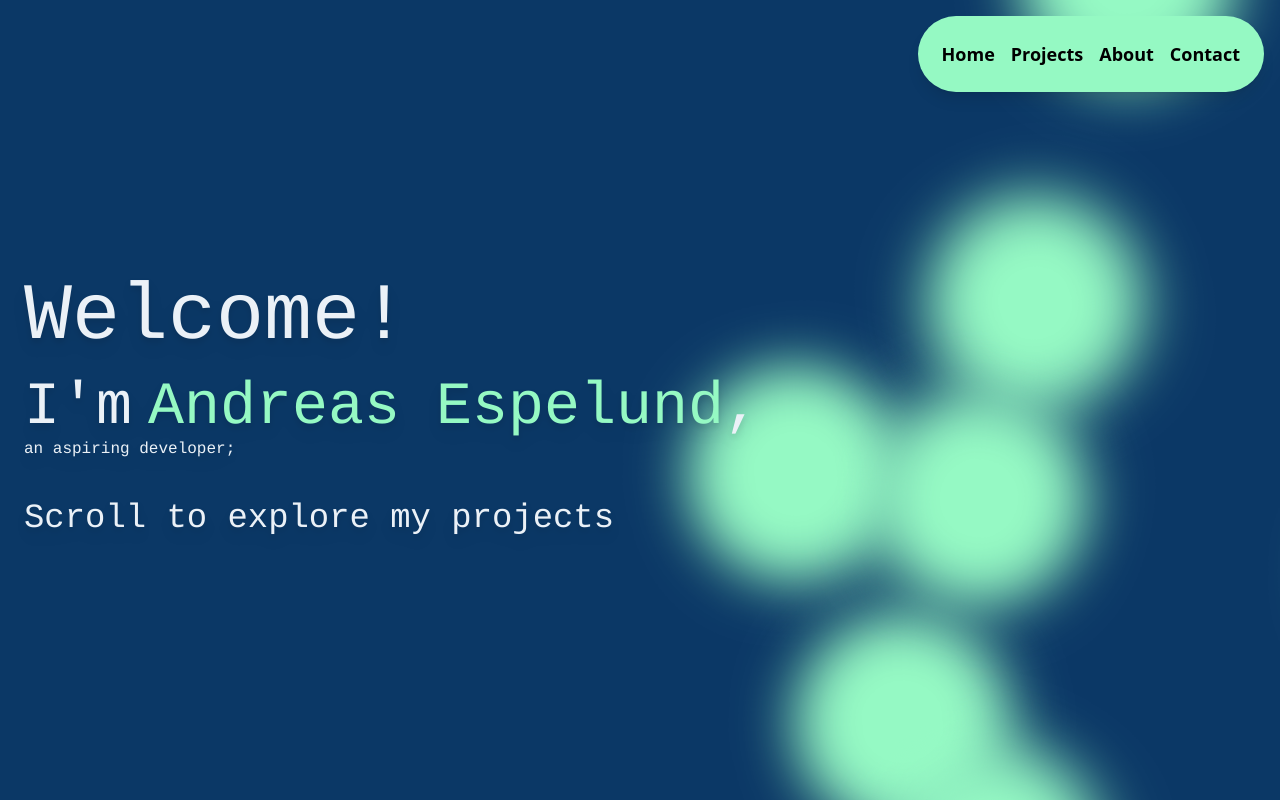
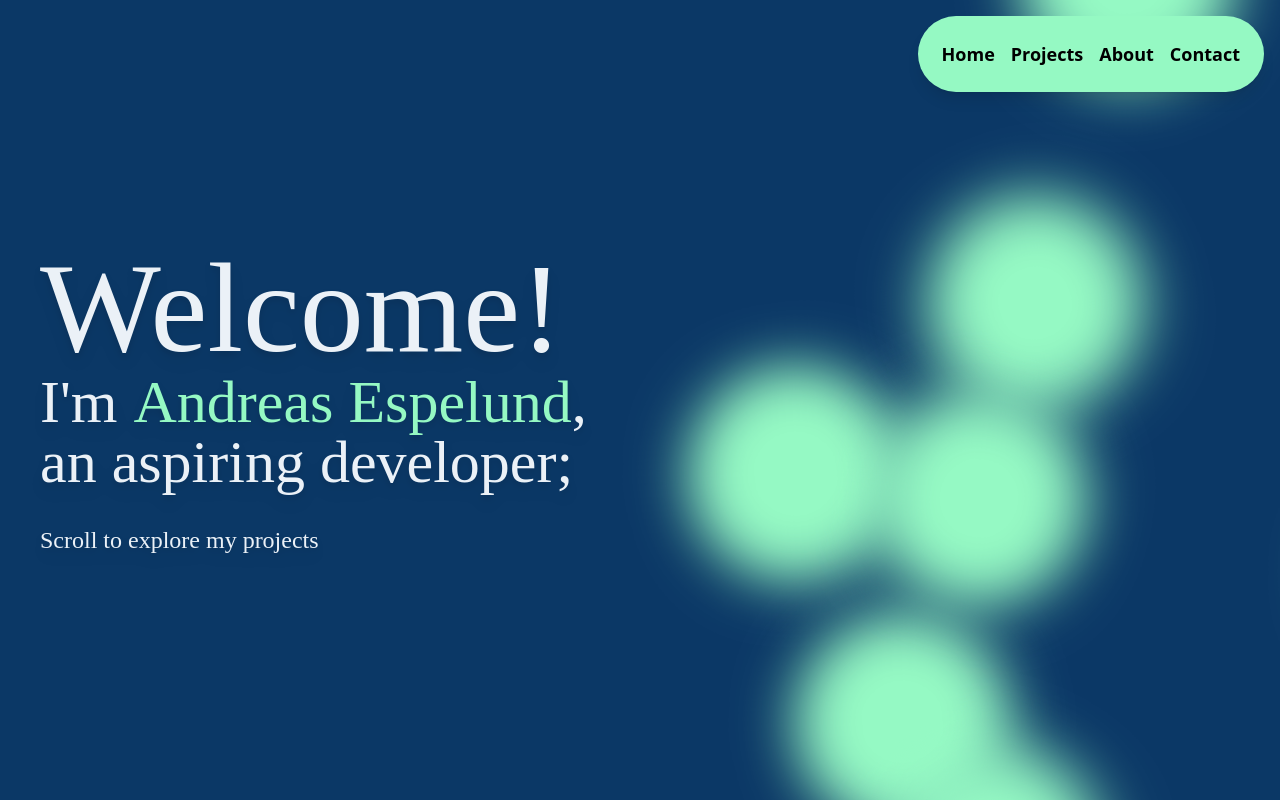
Before and after one commit to Andreas-Espelund/my_portfolio, a Next.js app: page / in a window 1280 px wide. Shown: the top 800 px of the page. Built offline with nearby package versions, Linux system fonts and the light colour scheme.

Commit message:
font changes

```diff
--- a/app/components/CardView.jsx
+++ b/app/components/CardView.jsx
@@ -17,7 +17,7 @@ export default function CardView({project}) {
   }
 
   return (
-    <div id={project.id} className="flex flex-col gap-4 bg-white hover:bg-white/60 overflow-hidden rounded-lg  w-full lg:w-96 shadow-lg lg:hover:scale-105 hover:shadow-2xl hover:cursor-pointer transition-all duration-500" style={{perspective:1}}>
+    <div id={project.id} className="flex flex-col gap-4 bg-white overflow-hidden rounded-lg  w-full lg:w-96 shadow-lg lg:hover:-translate-y-3 hover:shadow-2xl hover:cursor-pointer transition-all duration-300" style={{perspective:1}}>
         <Link href={project.id} className="h-full">
           <div className="relative h-60">
             <Image src={project.src} fill className=" object-cover" alt={project.alt}/>
--- a/app/globals.css
+++ b/app/globals.css
@@ -1,7 +1,7 @@
 @tailwind base;
 @tailwind components;
 @tailwind utilities;
-
+@import url('https://fonts.googleapis.com/css2?family=Tinos&display=swap');
 
 :root {
     --primary-color-faded: #0b396611; /* Primary color with pacity around 20% */
@@ -20,12 +20,7 @@ body, html {
     padding: 0px;
 }
 
-.text_wrapper{
-    filter: drop-shadow(0 10px 8px rgb(0 0 0 / 0.04)) drop-shadow(0 4px 3px rgb(0 0 0 / 0.1));
-    padding: 1.5rem;
-    font-family: 'courier';
-    color: var(--neutral-color);
-}
+
 .bg_pattern1{
     scroll-snap-align: start;
     width: 100%;
--- a/app/layout.tsx
+++ b/app/layout.tsx
@@ -7,9 +7,6 @@ export default function RootLayout({ children }) {
       <head/>
       <body id="body" className="min-h-screen w-full flex flex-col justify-start bg-neutral ">
         {children}
-        <div className='hidden lg:flex'>
-          <Navbar id="navbar1"/>
-        </div>
       </body>
     </html>
   )
--- a/app/page.tsx
+++ b/app/page.tsx
@@ -1,8 +1,6 @@
 'use client'
 import './globals.css'
 import { Contact, Projects, Navbar, Fab, Header } from './components'
-import { useEffect } from 'react'
-import Image from 'next/image'
 import get_socials from '../pages/api/contacts'
 export default function Home() {
 
@@ -14,16 +12,16 @@ export default function Home() {
 
         <div className='background'>
           <span></span> <span></span> <span></span> <span></span> <span></span> <span></span> <span></span> <span></span> <span></span>
-          <div className="h-screen grid place-content-center absolute">
-            <div className="text_wrapper">
-              <h1 className="text-[2rem] lg:text-[5rem]">Welcome!</h1>
-              <div className="flex justify-start items-center text-6xl">
+          <div className="h-screen flex items-center justify-center lg:justify-start absolute w-full">
+            <div className="font-tinos text-neutral text-center lg:text-start  p-10 text-4xl  lg:text-6xl flex-col gap-4 drop-shadow-lg">
+              <h1 className="text-7xl lg:text-[8rem]">Welcome!</h1>
+              <div className="flex justify-start items-center">
                 <h1 className="mr-4">I'm </h1>
-                <a className="text-secondary hover:text-[3rem] hover:pb-4 duration-500 " href="https://github.com/Andreas-Espelund" target='_blank'>Andreas Espelund</a>
+                <a className="text-secondary lg:hover:text-7xl lg:hover:pb-4 duration-500 " href="https://github.com/Andreas-Espelund" target='_blank'>Andreas Espelund</a>
                 <h1 className="">,</h1>
               </div>
-              <h1 className="">an aspiring developer;</h1>
-              <div className='text-[1rem] lg:text-[2.12rem] flex flex-wrap gap-2 mt-8 items-center '>
+              <h1>an aspiring developer;</h1>
+              <div className='text-2xl flex flex-wrap gap-2 mt-8 items-center'>
                 <h1>Scroll to explore my projects</h1>
                 <h1 className="cursor">_</h1>
               </div>
@@ -62,9 +60,7 @@ export default function Home() {
         </div>
       </div>
       </section>
-      <div className='lg:hidden'>
         <Navbar id="mobile_navbar"/>
-      </div>
     </div>
   )
 }
--- a/tailwind.config.js
+++ b/tailwind.config.js
@@ -28,6 +28,9 @@ module.exports = {
       fontSize:{
         'huge' : '10rem'
       },
+      fontFamily: {
+        'tinos' : ['Tinos','serif']
+      }
     },
 
 
```
